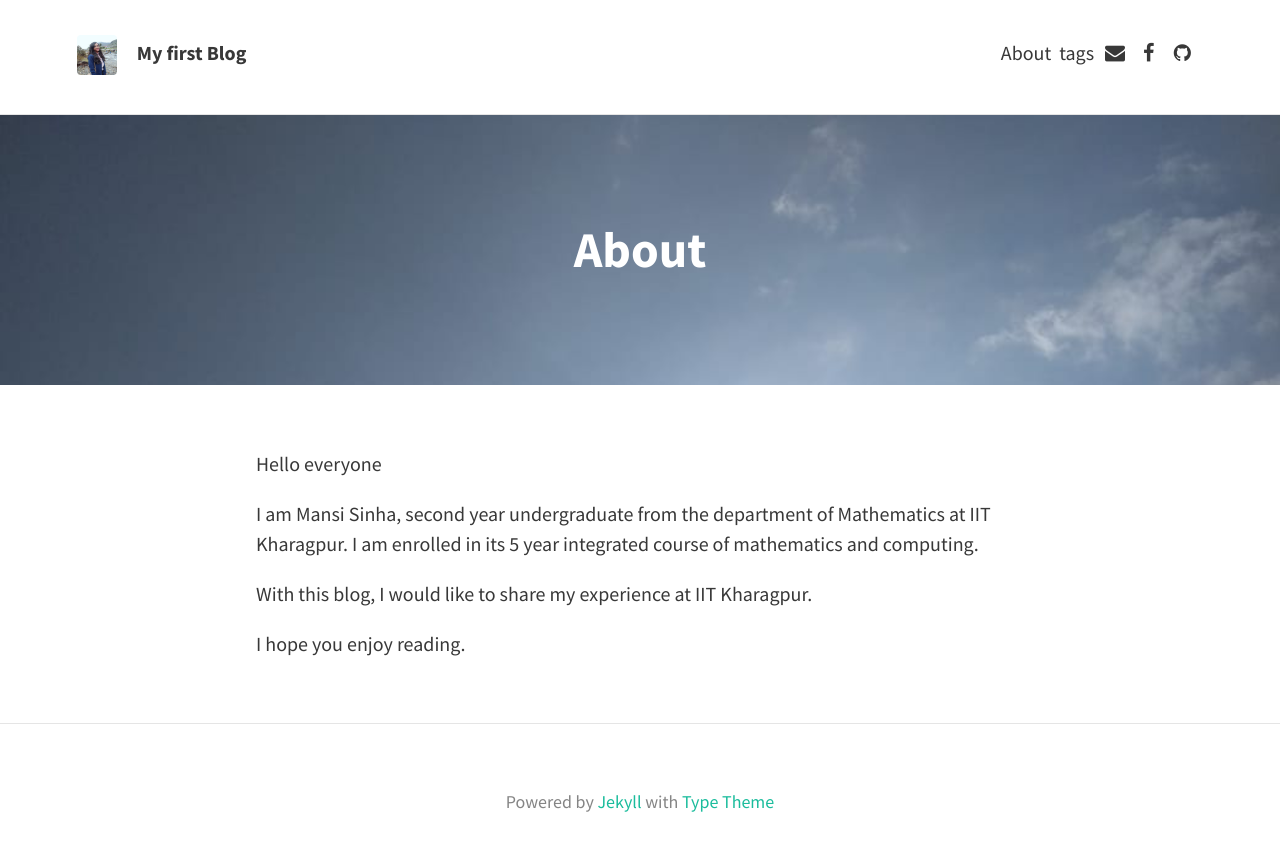
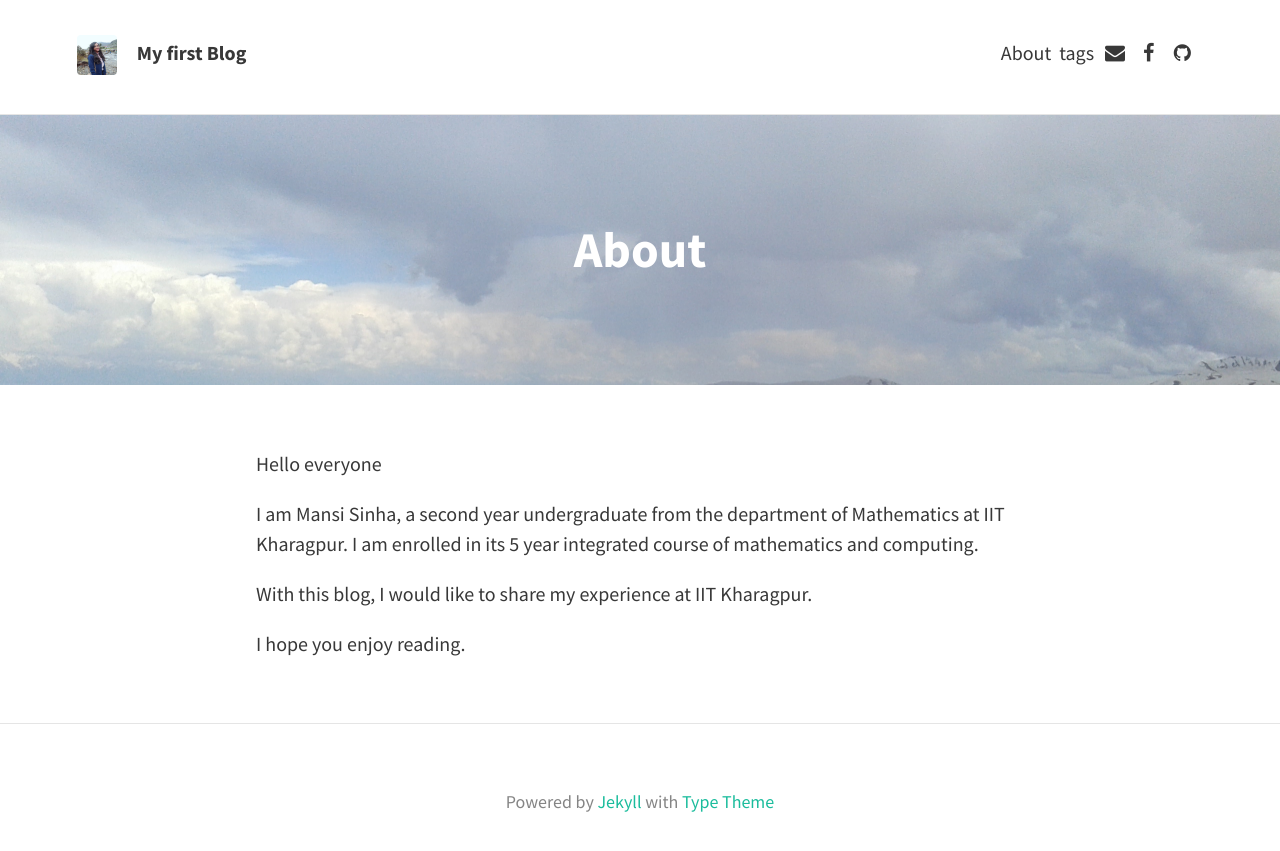
Before and after one commit to mansisinha/myblog, a Jekyll site: the page built from about.md, in a window 1280 px wide. Shown: the top 851 px of the page. Built offline with Jekyll 4.4.1, drawn with Linux system fonts in a browser that asks for light colours.

Commit message:
last commit

```diff
--- a/about.md
+++ b/about.md
@@ -2,12 +2,12 @@
 layout: page
 title: About
 permalink: /about/
-feature-img: assets/img/background.jpg
+feature-img: assets/img/mountain.jpg
 ---
 
 Hello everyone
 
-I am Mansi Sinha, second year undergraduate from the department of Mathematics at IIT Kharagpur. I am enrolled in its 5 year integrated course of mathematics and computing.
+I am Mansi Sinha, a second year undergraduate from the department of Mathematics at IIT Kharagpur. I am enrolled in its 5 year integrated course of mathematics and computing.
 
 With this blog, I would like to share my experience at IIT Kharagpur.
 
```
Also changed, not shown: assets/img/mountain.jpg (added).
